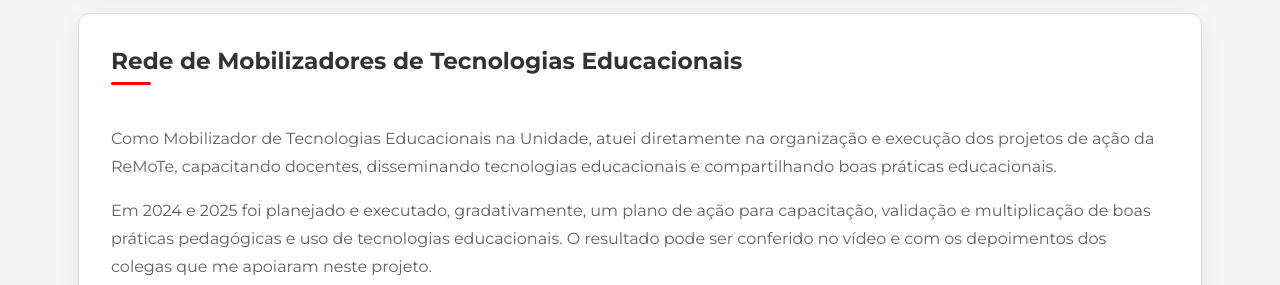
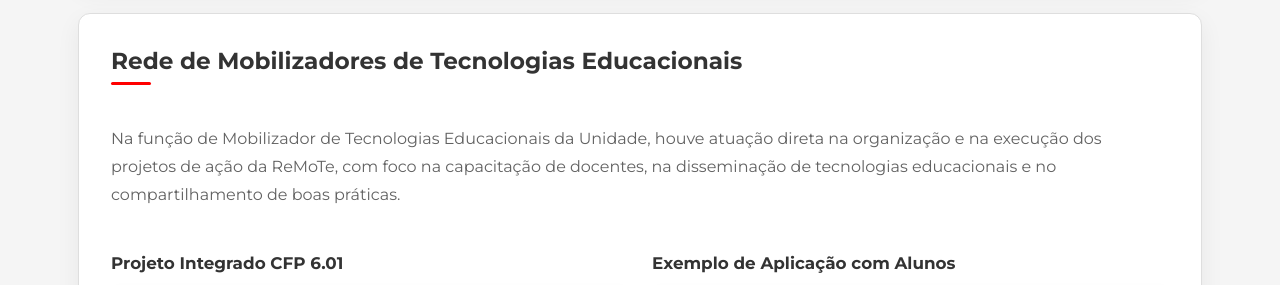
Before and after one commit to EngRobertoReis/SENAI, a plain HTML site: page index.html in a window 1280 px wide. Shown: the part 1700-1985 px from the top of the page. Drawn offline with Linux system fonts and the light colour scheme.

Commit message:
Update index.html

```diff
--- a/index.html
+++ b/index.html
@@ -753,8 +753,7 @@ Registra-se o agradecimento a colegas, gestores e demais profissionais da instit
         <h2>Rede de Mobilizadores de Tecnologias Educacionais</h2>
 
         <div class="section-block">
-          <p class="section-text">Como Mobilizador de Tecnologias Educacionais na Unidade, atuei diretamente na organização e execução dos projetos de ação da ReMoTe, capacitando docentes, disseminando tecnologias educacionais e compartilhando boas práticas educacionais.</p>
-          <p class="section-text">Em 2024 e 2025 foi planejado e executado, gradativamente, um plano de ação para capacitação, validação e multiplicação de boas práticas pedagógicas e uso de tecnologias educacionais. O resultado pode ser conferido no vídeo e com os depoimentos dos colegas que me apoiaram neste projeto.</p>
+          <p class="section-text">Na função de Mobilizador de Tecnologias Educacionais da Unidade, houve atuação direta na organização e na execução dos projetos de ação da ReMoTe, com foco na capacitação de docentes, na disseminação de tecnologias educacionais e no compartilhamento de boas práticas.</p>
         </div>
 
         <div class="section-block">
```
